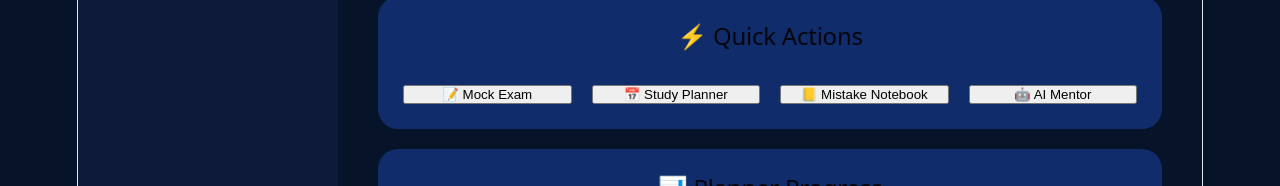
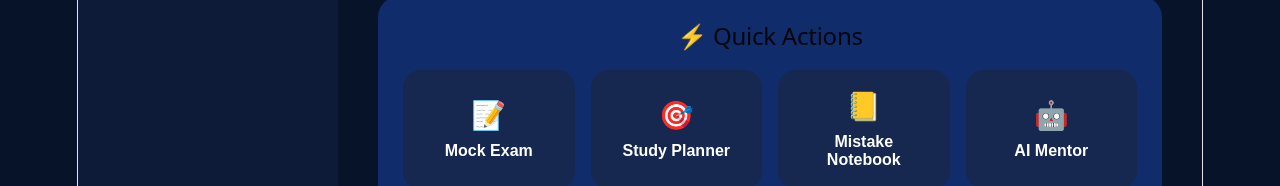
Before and after one commit to munna0toBCS/ZeroToBCS, a React (Vite) app: page /dashboard in a window 1280 px wide. Shown: the part 766-952 px from the top of the page. Built offline with nearby package versions, Linux system fonts and the light colour scheme; no server answers; the database is empty; sample sign-in values are in the browser's storage.

Commit message:
Polished dashboard quick actions

```diff
--- a/src/pages/Dashboard.jsx
+++ b/src/pages/Dashboard.jsx
@@ -60,6 +60,13 @@ export default function Dashboard() {
 
   const completedTasks = tasks.filter((task) => task.done).length;
 
+  const quickActions = [
+    { title: "Mock Exam", icon: "📝", path: "/exam" },
+    { title: "Study Planner", icon: "🎯", path: "/planner" },
+    { title: "Mistake Notebook", icon: "📒", path: "/mistakes" },
+    { title: "AI Mentor", icon: "🤖", path: "/mentor" },
+  ];
+
   return (
     <div style={{ maxWidth: "1100px", margin: "0 auto" }}>
       <section className="hero">
@@ -107,11 +114,34 @@ export default function Dashboard() {
       <section className="mission-card">
         <h2>⚡ Quick Actions</h2>
 
-        <div className="cards">
-          <button onClick={() => navigate("/exam")}>📝 Mock Exam</button>
-          <button onClick={() => navigate("/planner")}>📅 Study Planner</button>
-          <button onClick={() => navigate("/mistakes")}>📒 Mistake Notebook</button>
-          <button onClick={() => navigate("/mentor")}>🤖 AI Mentor</button>
+        <div
+          style={{
+            display: "grid",
+            gridTemplateColumns: "repeat(4, 1fr)",
+            gap: "16px",
+            marginTop: "20px",
+          }}
+        >
+          {quickActions.map((action) => (
+            <button
+              key={action.path}
+              onClick={() => navigate(action.path)}
+              style={{
+                padding: "20px",
+                borderRadius: "18px",
+                border: "none",
+                background: "#16284f",
+                color: "white",
+                fontSize: "16px",
+                cursor: "pointer",
+              }}
+            >
+              <div style={{ fontSize: "28px", marginBottom: "10px" }}>
+                {action.icon}
+              </div>
+              <strong>{action.title}</strong>
+            </button>
+          ))}
         </div>
       </section>
 
```
